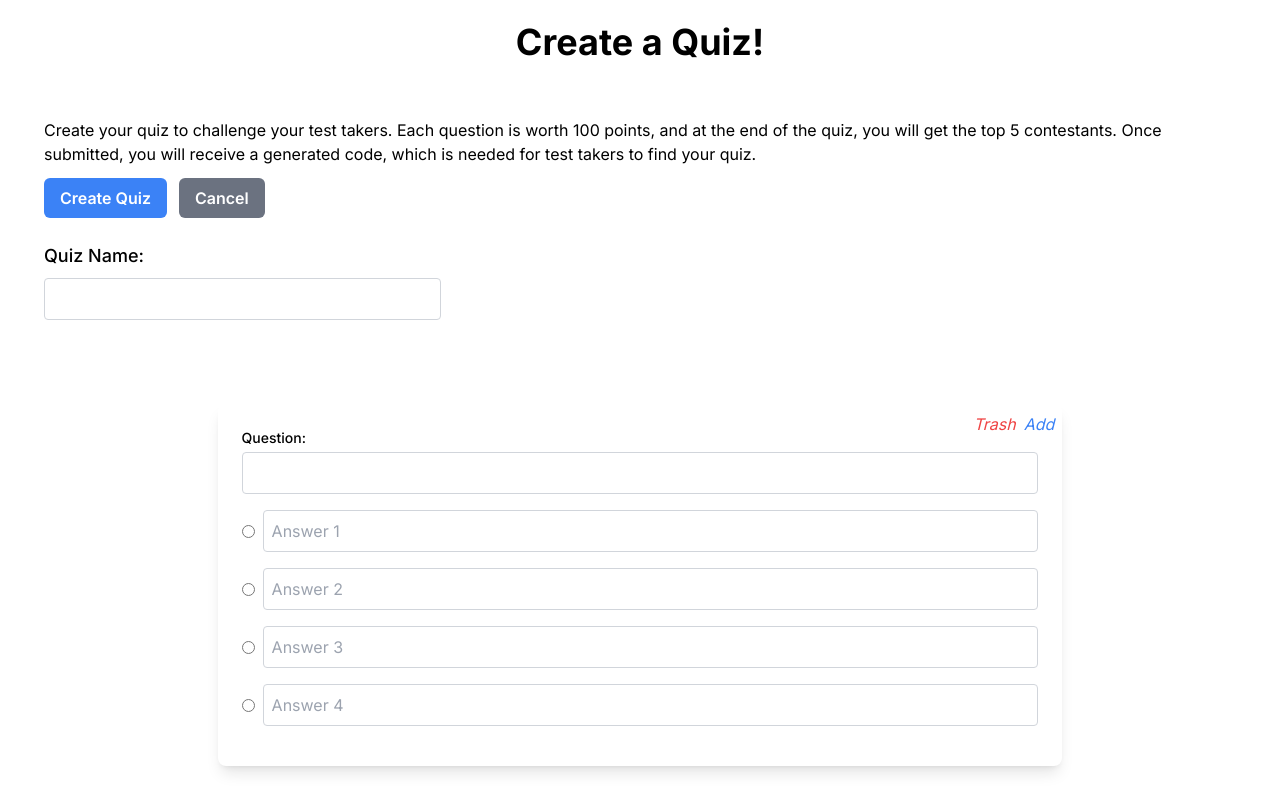
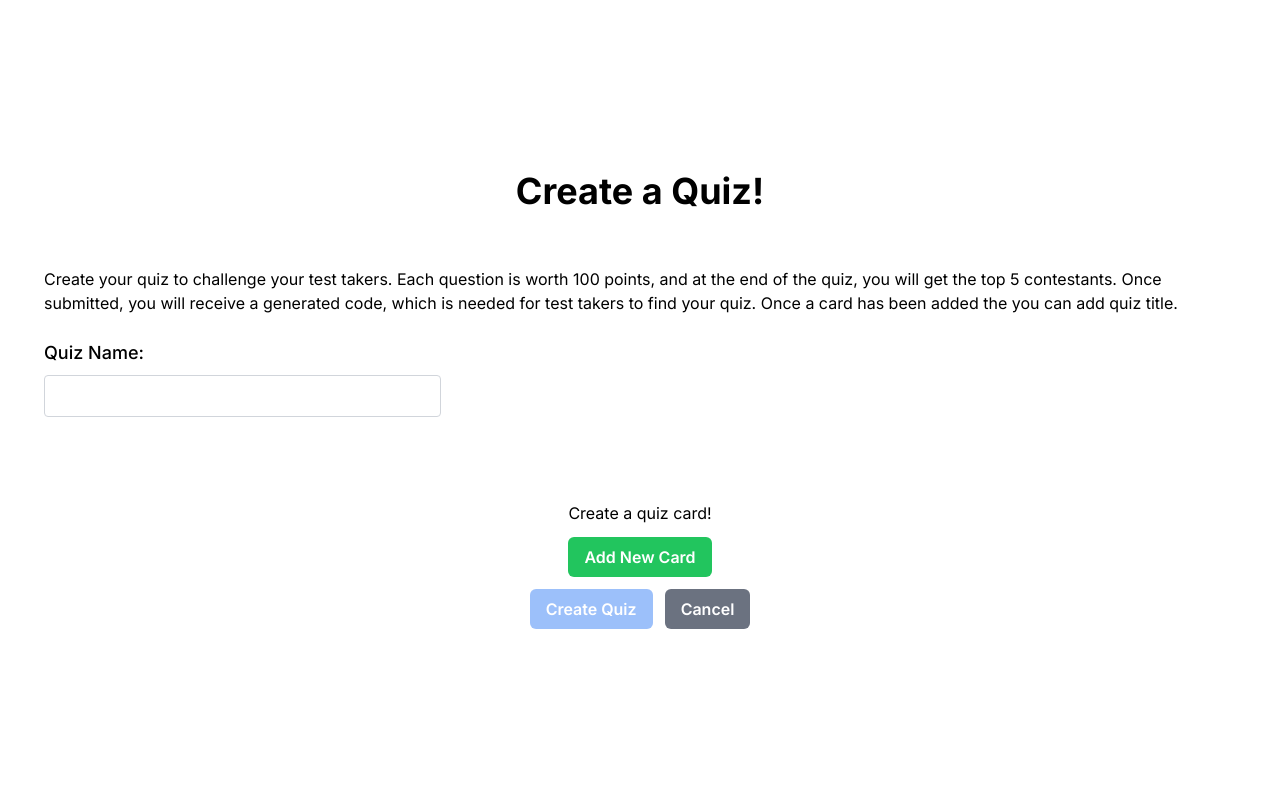
Before and after one commit to guadalupejara/gameHive, a Next.js app: page /testMaker/createQuiz in a window 1280 px wide. Built offline with nearby package versions, Linux system fonts and the light colour scheme.

Commit message:
chore:implemented use context

```diff
--- a/app/components/quizComponents/quizCard.tsx
+++ b/app/components/quizComponents/quizCard.tsx
@@ -1,27 +1,33 @@
+'use client';
 
-'use client'
 import React, { useState, useEffect } from 'react';
 
 interface QuizCardProps {
-  onAdd: () => void;
+  index: number;
   onDelete: () => void;
   onUpdate: (index: number, question: string, answers: string[], correctAnswer: number | null) => void;
-  index: number;
 }
 
-const QuizCard: React.FC<QuizCardProps> = ({ onAdd, onDelete, onUpdate, index }) => {
+const QuizCard: React.FC<QuizCardProps> = ({ index, onDelete, onUpdate }) => {
   const [question, setQuestion] = useState('');
   const [answers, setAnswers] = useState(['', '', '', '']);
   const [correctAnswer, setCorrectAnswer] = useState<number | null>(null);
 
-  const handleAnswerChange = (index: number, value: string) => {
+  const handleAnswerChange = (answerIndex: number, value: string) => {
     const updatedAnswers = [...answers];
-    updatedAnswers[index] = value;
+    updatedAnswers[answerIndex] = value;
     setAnswers(updatedAnswers);
+    onUpdate(index, question, updatedAnswers, correctAnswer);
   };
 
-  const handleCorrectAnswerChange = (index: number) => {
-    setCorrectAnswer(index);
+  const handleCorrectAnswerChange = (answerIndex: number) => {
+    setCorrectAnswer(answerIndex);
+    onUpdate(index, question, answers, answerIndex);
+  };
+
+  const handleQuestionChange = (value: string) => {
+    setQuestion(value);
+    onUpdate(index, value, answers, correctAnswer);
   };
 
   // Debounce the onUpdate call to avoid too many updates in quick succession
@@ -42,19 +48,13 @@ const QuizCard: React.FC<QuizCardProps> = ({ onAdd, onDelete, onUpdate, index })
         >
           <i className="fa-solid fa-trash-can">Trash</i>
         </button>
-        <button
-          className="text-blue-500 hover:text-blue-700"
-          onClick={onAdd}
-        >
-          <i className="fa-regular fa-square-plus">Add</i>
-        </button>
       </div>
       <div className="mb-4">
         <label className="block text-sm font-medium mb-1">Question:</label>
         <input
           type="text"
           value={question}
-          onChange={(e) => setQuestion(e.target.value)}
+          onChange={(e) => handleQuestionChange(e.target.value)}
           className="w-full p-2 border border-gray-300 rounded"
         />
       </div>
--- /dev/null
+++ b/app/context/QuizContext.tsx
@@ -0,0 +1,37 @@
+// QuizContext.tsx
+'use client';
+
+import React, { createContext, useState, useContext } from 'react';
+
+interface Card {
+  id: number;
+  quizName: string;
+  question: string;
+  answers: string[];
+  correctAnswer: number | null;
+}
+
+interface QuizContextType {
+  cards: Card[];
+  setCards: React.Dispatch<React.SetStateAction<Card[]>>;
+}
+
+const QuizContext = createContext<QuizContextType | undefined>(undefined);
+
+export const useQuiz = () => {
+  const context = useContext(QuizContext);
+  if (!context) {
+    throw new Error('useQuiz must be used within a QuizProvider');
+  }
+  return context;
+};
+
+export const QuizProvider: React.FC<{ children: React.ReactNode }> = ({ children }) => {
+  const [cards, setCards] = useState<Card[]>([]);
+
+  return (
+    <QuizContext.Provider value={{ cards, setCards }}>
+      {children}
+    </QuizContext.Provider>
+  );
+};
--- a/app/layout.tsx
+++ b/app/layout.tsx
@@ -1,22 +1,27 @@
-import type { Metadata } from "next";
-import { Inter } from "next/font/google";
-import "./globals.css";
 
-const inter = Inter({ subsets: ["latin"] });
+import { QuizProvider } from '@/app/context/QuizContext';
+import type { Metadata } from 'next';
+import { Inter } from 'next/font/google';
+import './globals.css';
+import React from 'react'
+
+const inter = Inter({ subsets: ['latin'] });
 
 export const metadata: Metadata = {
-  title: "Create Next App",
-  description: "Generated by create next app",
+  title: 'GameHive',
+  description: 'a Kahoot clone coded by Lupe',
 };
 
 export default function RootLayout({
   children,
-}: Readonly<{
-  children: React.ReactNode;
-}>) {
+}: Readonly<{ children: React.ReactNode }>) {
   return (
     <html lang="en">
-      <body className={inter.className}>{children}</body>
+      <body className={inter.className}>
+        <QuizProvider>
+          {children}
+        </QuizProvider>
+      </body>
     </html>
   );
 }
--- a/app/testMaker/createQuiz/page.tsx
+++ b/app/testMaker/createQuiz/page.tsx
@@ -1,32 +1,28 @@
-'use client'
-import React, { useState } from 'react';
+'use client';
+
+import React from 'react';
+import { useQuiz } from '@/app/context/QuizContext';
 import { useRouter } from 'next/navigation';
 import QuizCard from '@/app/components/quizComponents/quizCard';
 import Button from '@/app/components/commonComponents/button';
 import ScrollToTopButton from '@/app/components/commonComponents/scrollToTop';
 
-interface Card {
-  id: number;
-  quizName: string;
-  question: string;
-  answers: string[];
-  correctAnswer: number | null;
-}
 
 const CreateQuiz: React.FC = () => {
-  const [cards, setCards] = useState<Card[]>([{ id: 0, quizName: '', question: '', answers: ['', '', '', ''], correctAnswer: null }]);
-  const router = useRouter();
+  const { cards, setCards } = useQuiz();
 
-  const handleQuizNameChange = (name: string) => {
-    setCards(cards.map((card, index) => index === 0 ? { ...card, quizName: name } : card));
-  };
+  // Debug: Check the current state of cards
+  console.log("Current cards:", cards);
 
   const handleAddCard = () => {
-    setCards([...cards, { id: cards.length, quizName: cards[0].quizName, question: '', answers: ['', '', '', ''], correctAnswer: null }]);
+    setCards([
+      ...cards,
+      { id: cards.length, quizName: cards[0]?.quizName || '', question: '', answers: ['', '', '', ''], correctAnswer: null }
+    ]);
   };
-
-  const handleDeleteCard = (id: number) => {
-    setCards(cards.filter((card) => card.id !== id));
+  const router = useRouter();
+  const handleDeleteCard = (index: number) => {
+    setCards(cards.filter((_, i) => i !== index));
   };
 
   const handleUpdateCard = (index: number, question: string, answers: string[], correctAnswer: number | null) => {
@@ -40,47 +36,74 @@ const CreateQuiz: React.FC = () => {
     router.push('/testMaker/lobby');
   };
 
+  const handleQuizNameChange = (newQuizName: string) => {
+    setCards((prevCards) => {
+      if (prevCards.length === 0) return prevCards; // If no cards, do nothing
+
+      const updatedCards = prevCards.map(card => ({
+        ...card,
+        quizName: newQuizName
+      }));
+
+      return updatedCards;
+    });
+  };
+  const isQuizValid = () => {
+    return cards.every(card =>
+      card.question.trim() == '' &&
+      card.answers.every(answer => answer.trim() == '') &&
+      card.correctAnswer == null
+    );
+  };
   const handleCancel = () => {
-    router.push('/testMaker/dashboard');
-  };
+        router.push('/testMaker/dashboard');
+      };
 
   return (
     <main className="flex min-h-screen flex-col items-center justify-center p-5">
       <h1 className="text-4xl font-bold mb-8">Create a Quiz!</h1>
       <div className='mb-9 p-6'>
+        <p>Create your quiz to challenge your test takers. Each question is worth 100 points, and at the end of the quiz, you will get the top 5 contestants. Once submitted, you will receive a generated code, which is needed for test takers to find your quiz. Once a card has been added the you can add quiz title.</p>
 
-        <p>
-          Create your quiz to challenge your test takers. Each question is worth 100 points, and at the end of the quiz, you will get the top 5 contestants. Once submitted, you will receive a generated code, which is needed for test takers to find your quiz.
-        </p>
-        <Button
-          label="Create Quiz"
-          onClick={handleSubmit}
-          className="bg-blue-500 hover:bg-blue-600 mt-3"
-        />
-        <Button
-          label="Cancel"
-          onClick={handleCancel}
-          className="bg-gray-500 hover:bg-gray-600 mt-3 ml-3"
-        />
-         <label className="block text-lg font-medium mt-6 mb-2">Quiz Name:</label>
+        <label className="block text-lg font-medium mt-6 mb-2">Quiz Name:</label>
         <input
           type="text"
-          value={cards[0].quizName}
+          value={cards[0]?.quizName || ''}
           onChange={(e) => handleQuizNameChange(e.target.value)}
           className="w-1/3 p-2 border border-gray-300 rounded mb-6"
         />
       </div>
       <div>
-        {cards.map((card, index) => (
-          <QuizCard
-            key={card.id}
-            index={index}
-            onAdd={handleAddCard}
-            onDelete={() => handleDeleteCard(card.id)}
-            onUpdate={handleUpdateCard}
-          />
-        ))}
+        {cards.length > 0 ? (
+          cards.map((_, index) => (
+            <QuizCard
+              key={index}
+              index={index}
+              onDelete={() => handleDeleteCard(index)}
+              onUpdate={handleUpdateCard}
+            />
+          ))
+        ) : (
+          <p>Create a quiz card!</p>
+        )}
+        <Button
+          label="Add New Card"
+          onClick={handleAddCard}
+          className="bg-green-500 hover:bg-green-600 mt-3"
+        />
       </div>
+      <div className='justify-center'>
+      <Button
+  label="Create Quiz"
+  onClick={handleSubmit}
+  className="bg-blue-500 hover:bg-blue-600 mt-3"
+  disabled={isQuizValid()}
+/>
+<Button
+          label="Cancel"
+          onClick={handleCancel}
+          className="bg-gray-500 hover:bg-gray-600 mt-3 ml-3"
+        /></div>
       <ScrollToTopButton />
     </main>
   );
--- a/app/testMaker/game/page.tsx
+++ b/app/testMaker/game/page.tsx
@@ -1,23 +1,25 @@
 /* eslint-disable @typescript-eslint/no-unused-vars */
+
 'use client';
 
-import React, { useState, useEffect, useMemo } from 'react';
+import React, { useEffect, useMemo, useState } from 'react';
 import { Chart as ChartJS, CategoryScale, LinearScale, BarElement, Title, Tooltip, Legend } from 'chart.js';
 import Button from '@/app/components/commonComponents/button';
 import BarChart from '@/app/components/barChart';
-import { mockGameData, Card } from '@/app/data/sampleGame';
+import { useQuiz } from '@/app/context/QuizContext';
 import { testTakers, TestTaker } from '@/app/data/testTakers';
 import { useRouter } from 'next/navigation';
 
 ChartJS.register(CategoryScale, LinearScale, BarElement, Title, Tooltip, Legend);
 
 const Game: React.FC = () => {
-  const [questions, setQuestions] = useState<Card[]>(mockGameData);
+  const { cards } = useQuiz();
   const [currentQuestionIndex, setCurrentQuestionIndex] = useState(0);
   const [timer, setTimer] = useState(30);
   const [testTakersData, setTestTakersData] = useState<TestTaker[]>(testTakers);
   const [currentScores, setCurrentScores] = useState<Record<number, number>>({});
   const router = useRouter();
+
   useEffect(() => {
     const countdown = setInterval(() => {
       setTimer((prev) => {
@@ -37,34 +39,31 @@ const Game: React.FC = () => {
     // Logic to handle timer end, e.g., calculate scores
     // Update currentScores
   };
-  const handleResults = () => {
-    router.push('/scores');
-  };
-  const handleCancel = () => {
-    router.push('/testMaker/dashboard');
-  };
+
   const handleNextQuestion = () => {
     setCurrentQuestionIndex((prev) => prev + 1);
     setTimer(30); // Reset timer for next question
   };
 
-  const currentQuestion = questions[currentQuestionIndex];
+  const handleResults = () => {
+    router.push('/scores');
+  };
 
+  const currentQuestion = cards[currentQuestionIndex];
 
   const labels = useMemo(() => testTakersData.map(taker => taker.name), [testTakersData]);
   const data = useMemo(() => testTakersData.map(taker => taker.score), [testTakersData]);
 
   return (
     <main className="p-4">
-        <div className= "flex flex-col items-center justify-center">
-      <h1 className="text-4xl font-bold mb-8">GameHive: {questions[0].quizName} is playing!</h1>
+      <div className="flex flex-col items-center justify-center">
+        <h1 className="text-4xl font-bold mb-8">GameHive: {cards[0]?.quizName} is playing!</h1>
         <div className="mb-4 flex items-center space-x-4">
           <div className="text-lg font-semibold">Timer: {timer}s</div>
           <div className="text-lg font-semibold">
-    Question {currentQuestionIndex + 1} / {questions.length}
+            Question {currentQuestionIndex + 1} / {cards.length}
           </div>
         </div>
-
       </div>
       <div className="flex mb-4 gap-4">
         <div className="flex-1" style={{ height: '300px' }}>
@@ -84,15 +83,8 @@ const Game: React.FC = () => {
           </ul>
         </div>
       </div>
-      <Button onClick={handleCancel} label="Cancel" className="mt-4 mx-1 bg-gray-300" />
-      <Button
-  onClick={handleNextQuestion}
-  label="Next Question"
-  className="mt-4 mx-1"
-  disabled={currentQuestionIndex >= questions.length - 1}
-/>
+      <Button onClick={handleNextQuestion} label="Next Question" className="mt-4 mx-1" disabled={currentQuestionIndex >= cards.length - 1} />
       <Button onClick={handleResults} label="See Results" className="mt-4 mx-1" />
-
     </main>
   );
 };
```
Lines whose indentation alone changed are shown as unchanged.
